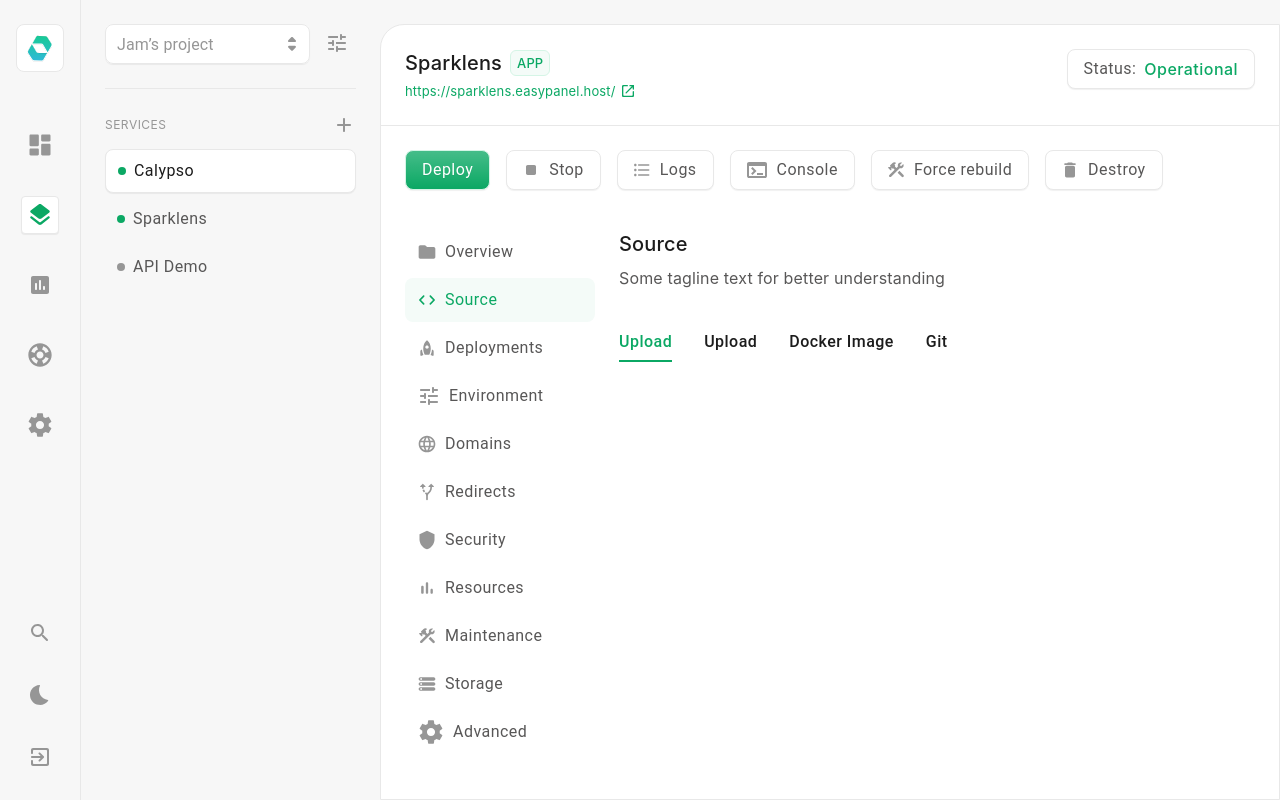
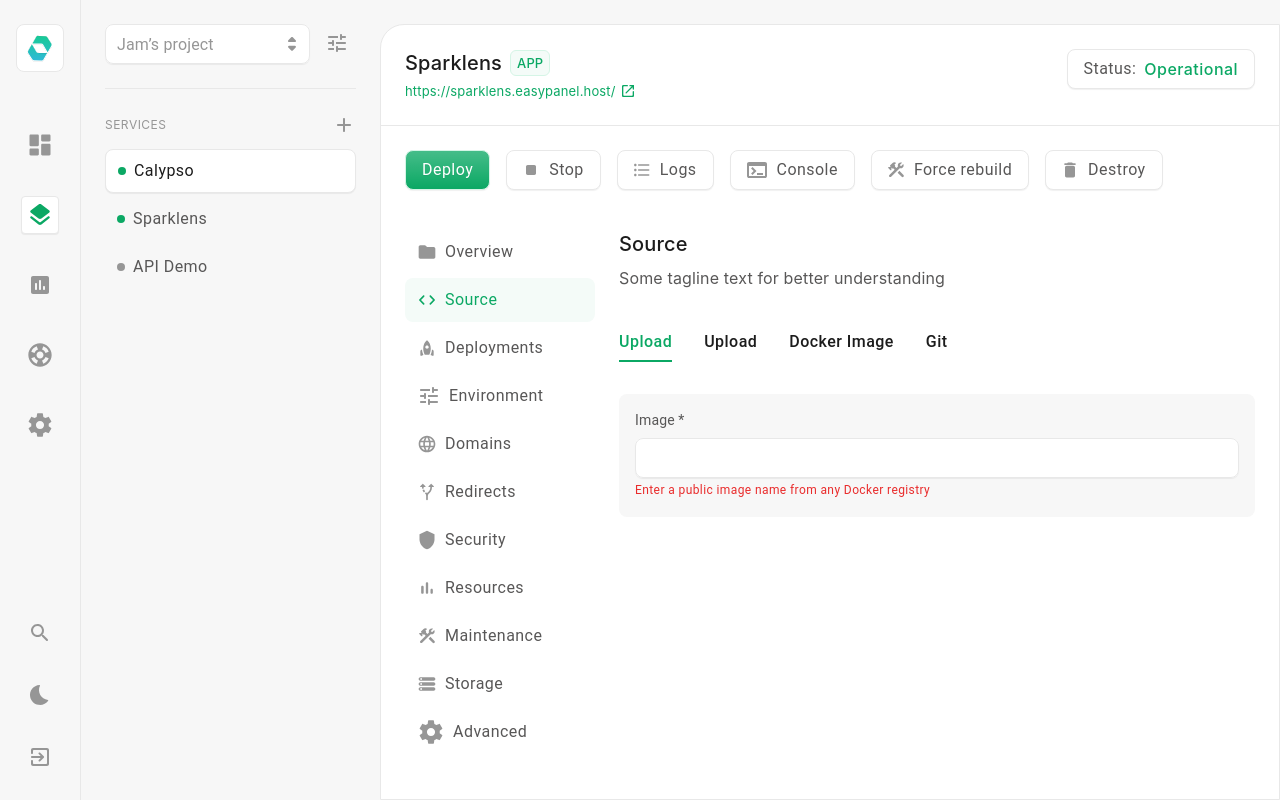
Before and after one commit to Azamov-Asadbek/easypanel, a React (Vite) app: page / in a window 1280 px wide. Built offline with nearby package versions, Linux system fonts and the light colour scheme.

Commit message:
fix: ended

```diff
--- a/src/components/inputs/input/input.tsx
+++ b/src/components/inputs/input/input.tsx
@@ -18,7 +18,7 @@
       label={label}
       error={invalid}
       variant='outlined'
-      helperText={error?.message}
+      helperText={error?.message ?? props.helperText}
       value={inputProps?.value ?? ''}
       inputRef={props.inputRef ?? ref}
       InputLabelProps={{ shrink: true }}
--- a/src/configs/material.tsx
+++ b/src/configs/material.tsx
@@ -428,6 +428,44 @@
         }),
       },
     },
+    MuiInputLabel: {
+      styleOverrides: {
+        root: ({ theme }) => ({
+          position: 'static',
+          height: 'auto',
+          transform: 'translate(0) scale(1)',
+          fontSize: '14px',
+          color: theme.palette.colors['Grayscale-Content-2'],
+          marginBottom: '8px',
+        }),
+      },
+    },
+
+    MuiTextField: {
+      defaultProps: {
+        variant: 'outlined',
+      },
+
+      variants: [
+        {
+          props: { variant: 'outlined' },
+          style: ({ theme }) => ({
+            minHeight: '40px',
+            input: {
+              fontSize: '16px',
+            },
+            '.MuiInputBase-root': {
+              padding: 0,
+              borderRadius: '8px',
+              height: '40px',
+              minHeight: '40px',
+              paddingLeft: '6px',
+            },
+          }),
+        },
+      ],
+    },
+
     MuiOutlinedInput: {
       styleOverrides: {
         root: ({ theme }) => ({
@@ -440,6 +478,9 @@
             borderWidth: '1px',
             borderColor: theme.palette.colors['Grayscale-Border'],
             boxShadow: `0px 1px 1px 0px ${theme.palette.allColors.BLACK10}`,
+            legend: {
+              display: 'none',
+            },
           },
           '&:hover .MuiOutlinedInput-notchedOutline': {
             borderColor: `${theme.palette.colors.Brand} !important`,
@@ -515,7 +556,16 @@
         },
       },
     },
-
+    MuiFormHelperText: {
+      styleOverrides: {
+        root: ({ theme }) => ({
+          marginLeft: 0,
+          fontSize: '12px',
+          fontWeight: 400,
+          color: theme.palette.allColors.RED,
+        }),
+      },
+    },
     MuiTab: {
       styleOverrides: {
         root: ({ theme }) => ({
--- /dev/null
+++ b/src/pages/services/components/main/components/content/components/form/form.schema.ts
@@ -0,0 +1,9 @@
+import { object, string, type InferType } from 'yup'
+
+export const schema = object().shape({
+  password: string().notRequired(),
+  image: string().required('reuired field').default(''),
+  username: string().notRequired(),
+})
+
+export type SchemaType = InferType<typeof schema>
--- /dev/null
+++ b/src/pages/services/components/main/components/content/components/form/index.ts
@@ -0,0 +1 @@
+export { FormSection } from './section'
--- /dev/null
+++ b/src/pages/services/components/main/components/content/components/form/section.tsx
@@ -0,0 +1,36 @@
+import { Stack } from '@mui/material'
+import { useForm } from 'react-hook-form'
+import { type SchemaType, schema } from './form.schema'
+import { yupResolver } from '@hookform/resolvers/yup'
+import { InputPassword } from '@/components/inputs/input-password'
+import { Input } from '@/components/inputs/input'
+
+export const FormSection = () => {
+  const form = useForm<SchemaType>({
+    mode: 'onChange',
+    resolver: yupResolver(schema),
+  })
+
+  function onSubmit(data: SchemaType) {
+    alert(data)
+  }
+  return (
+    <Stack
+      bgcolor={theme => theme.palette.background.default}
+      p='16px'
+      borderRadius='8px'
+      gap='24px'
+      component='form'
+      onSubmit={form.handleSubmit(onSubmit)}
+    >
+      <Input
+        fullWidth
+        label='Image *'
+        name='image'
+        control={form.control}
+        helperText='Enter a public image name from any Docker registry'
+      />
+      {/* <InputPassword fullWidth label='Salom' name='password' control={form.control} /> */}
+    </Stack>
+  )
+}
--- a/src/pages/services/components/main/components/content/content.tsx
+++ b/src/pages/services/components/main/components/content/content.tsx
@@ -1,5 +1,6 @@
 import { Grid, Stack, Tab, Tabs, Typography } from '@mui/material'
 import { useState } from 'react'
+import { FormSection } from './components/form'
 
 export const Content = () => {
   const [value, setValue] = useState(0)
@@ -24,9 +25,7 @@
           <Tab value={3} label='Git' />
         </Tabs>
       </Stack>
-      <Stack p='16px' borderRadius='8px' gap='24px'>
-        <Grid container></Grid>
-      </Stack>
+      <FormSection />
     </Stack>
   )
 }
```
Also changed, not shown: src/components/inputs/input-password/input.tsx (+3 -12 lines).
